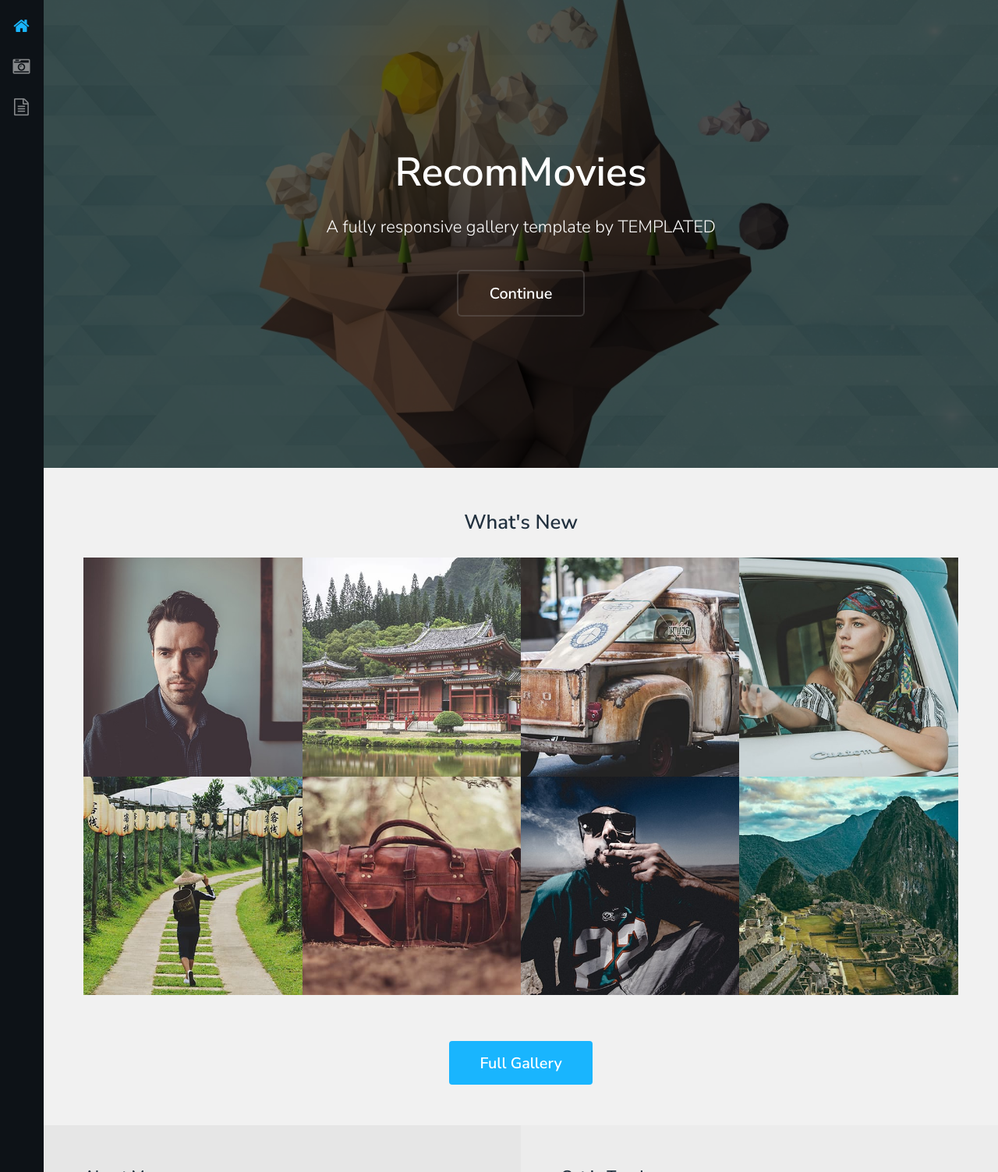
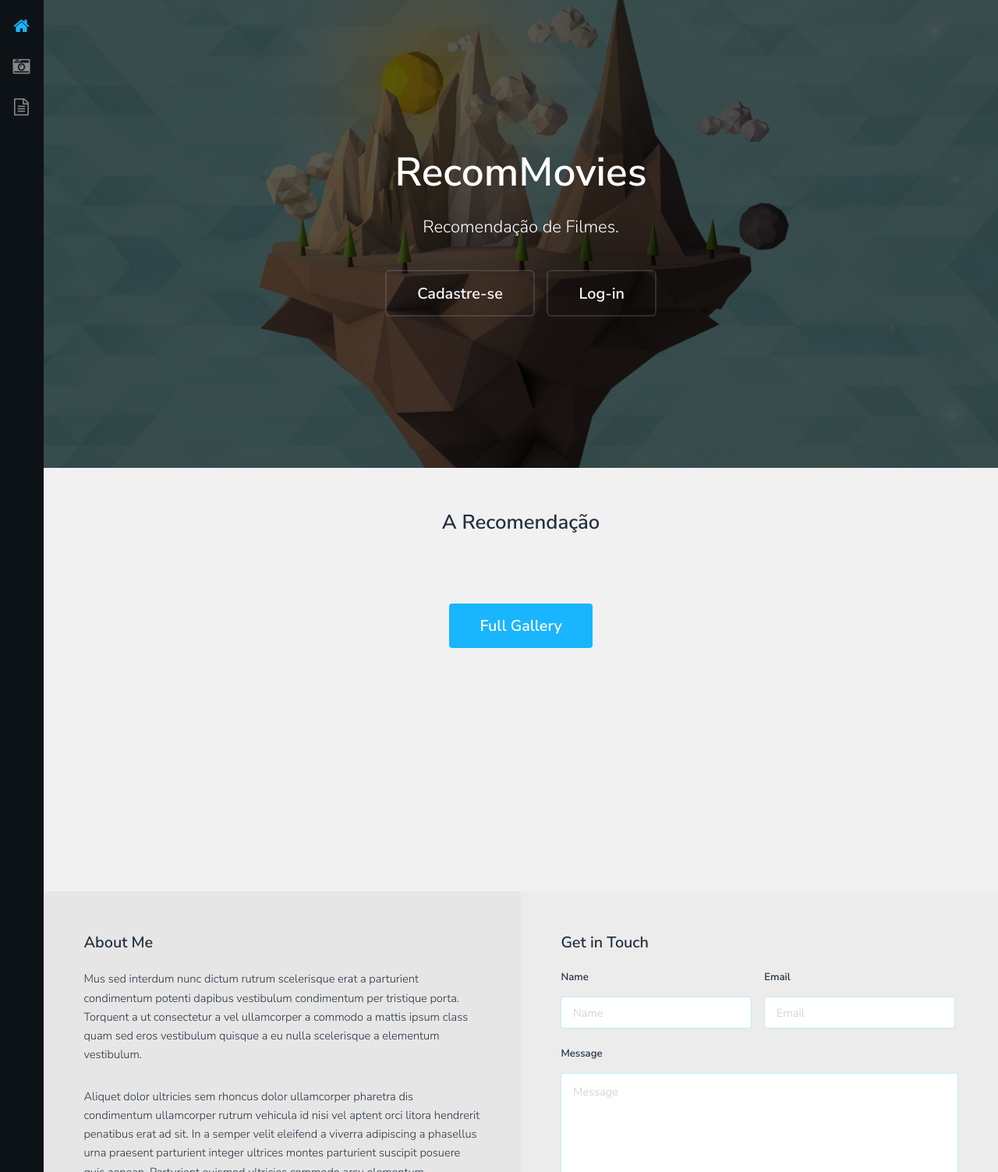
Before and after one commit to KqTrace/recomendacao-filmes, a plain HTML site: page templated-snapshot/index.html in a window 1280 px wide. Shown: the top 1503 px of the page at 78% size. Drawn offline with Linux system fonts and the light colour scheme.

Commit message:
Insercao dos botões de Cadastro e Login

```diff
--- a/templated-snapshot/index.html
+++ b/templated-snapshot/index.html
@@ -30,9 +30,10 @@
 						<section id="banner">
 							<div class="inner">
 								<h1>RecomMovies</h1>
-								<p>A fully responsive gallery template by <a href="https://templated.co">TEMPLATED</a></p>
+								<p>Recomendação de Filmes.</p>
 								<ul class="actions">
-									<li><a href="#galleries" class="button alt scrolly big">Continue</a></li>
+									<li><a href="#" class="button alt scrolly big">Cadastre-se</a></li>
+									<li><a href="#" class="button alt scrolly big">Log-in</a></li>
 								</ul>
 							</div>
 						</section>
@@ -43,36 +44,13 @@
 							<!-- Photo Galleries -->
 								<div class="gallery">
 									<header class="special">
-										<h2>What's New</h2>
+										<h2>A Recomendação</h2>
 									</header>
 									<div class="content">
-										<div class="media">
-											<a href="images/fulls/01.jpg"><img src="images/thumbs/01.jpg" alt="" title="This right here is a caption." /></a>
-										</div>
-										<div class="media">
-											<a href="images/fulls/05.jpg"><img src="images/thumbs/05.jpg" alt="" title="This right here is a caption." /></a>
-										</div>
-										<div class="media">
-											<a href="images/fulls/09.jpg"><img src="images/thumbs/09.jpg" alt="" title="This right here is a caption." /></a>
-										</div>
-										<div class="media">
-											<a href="images/fulls/02.jpg"><img src="images/thumbs/02.jpg" alt="" title="This right here is a caption." /></a>
-										</div>
-										<div class="media">
-											<a href="images/fulls/06.jpg"><img src="images/thumbs/06.jpg" alt="" title="This right here is a caption." /></a>
-										</div>
-										<div class="media">
-											<a href="images/fulls/10.jpg"><img src="images/thumbs/10.jpg" alt="" title="This right here is a caption." /></a>
-										</div>
-										<div class="media">
-											<a href="images/fulls/03.jpg"><img src="images/thumbs/03.jpg" alt="" title="This right here is a caption." /></a>
-										</div>
-										<div class="media">
-											<a href="images/fulls/07.jpg"><img src="images/thumbs/07.jpg" alt="" title="This right here is a caption." /></a>
-										</div>
+
 									</div>
 									<footer>
-										<a href="gallery.html" class="button big">Full Gallery</a>
+										<a href="#" class="button big">Full Gallery</a>
 									</footer>
 								</div>
 						</section>
```
